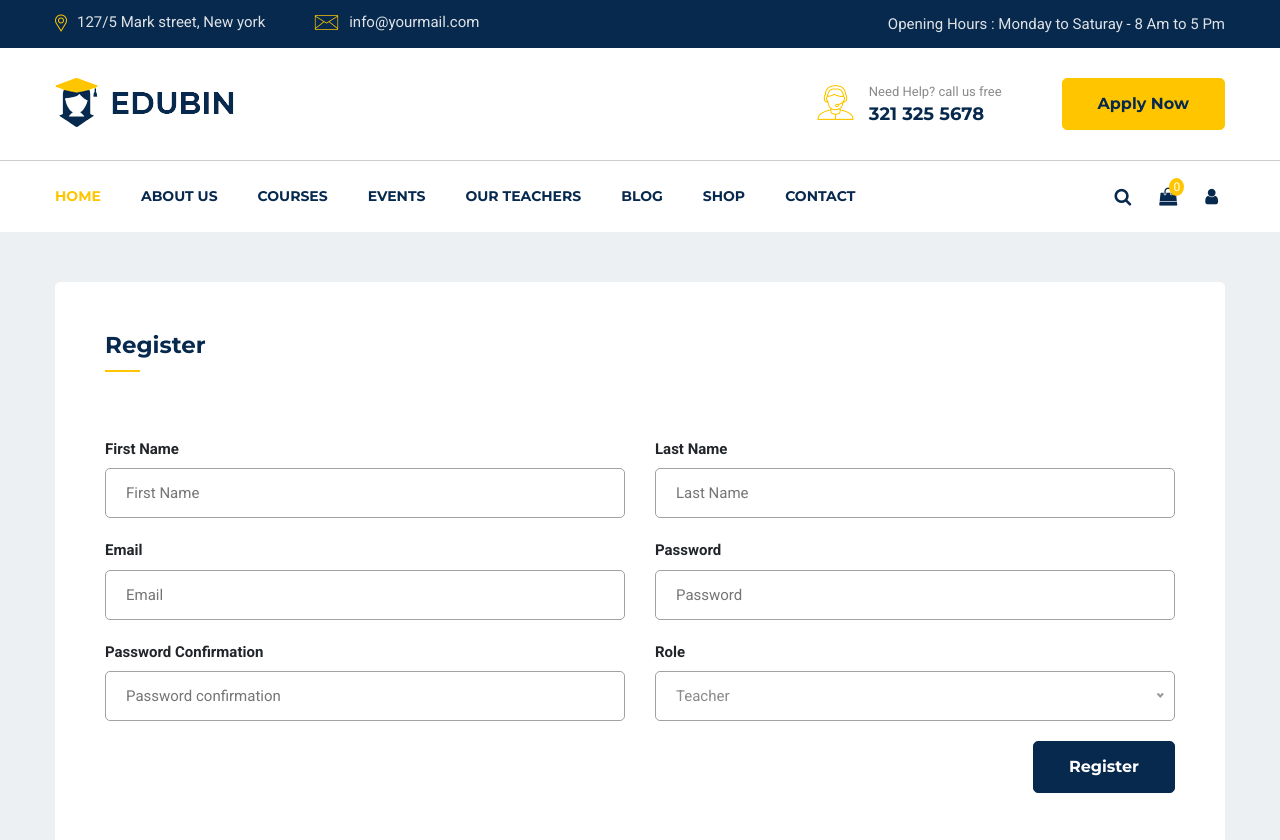
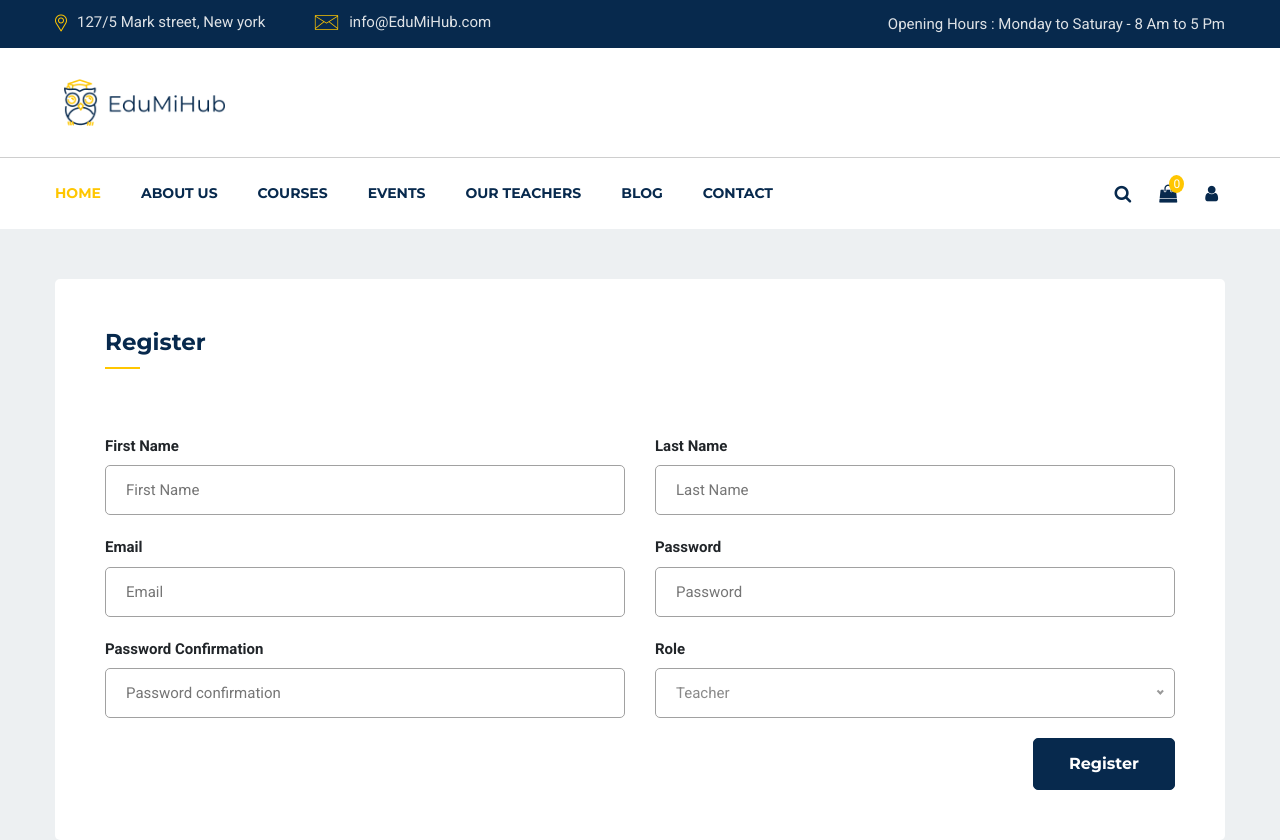
Before and after one commit to seaweedcracker0/edubin, a plain HTML site: page login.html in a window 1280 px wide. Shown: the top 840 px of the page. Drawn offline with nearby package versions, Linux system fonts and the light colour scheme.

Commit message:
1. Login :: update logo image. 2. Remove content.

```diff
--- a/css/custom.css
+++ b/css/custom.css
@@ -3,6 +3,12 @@ section{
 }
 .section-title h5{
     font-size: 23px;
+}
+
+.logo img{
+    width: 179px;
+    height: 49px;
+    object-fit: cover;
 }
 
 .register-label{
--- a/login.html
+++ b/login.html
@@ -72,7 +72,7 @@
                         <div class="header-contact text-lg-left text-center">
                             <ul>
                                 <li><img src="images/all-icon/map.png" alt="icon"><span>127/5 Mark street, New york</span></li>
-                                <li><img src="images/all-icon/email.png" alt="icon"><span>info@yourmail.com</span></li>
+                                <li><img src="images/all-icon/email.png" alt="icon"><span>info@EduMiHub.com</span></li>
                             </ul>
                         </div>
                     </div>
@@ -90,25 +90,9 @@
                 <div class="row">
                     <div class="col-lg-4 col-md-4">
                         <div class="logo">
-                            <a href="index-2.html">
-                                <img src="images/logo.png" alt="Logo">
+                            <a href="login.html">
+                                <img src="images/logo-3.png" alt="Logo">
                             </a>
-                        </div>
-                    </div>
-                    <div class="col-lg-8 col-md-8">
-                        <div class="support-button float-right d-none d-md-block">
-                            <div class="support float-left">
-                                <div class="icon">
-                                    <img src="images/all-icon/support.png" alt="icon">
-                                </div>
-                                <div class="cont">
-                                    <p>Need Help? call us free</p>
-                                    <span>321 325 5678</span>
-                                </div>
-                            </div>
-                            <div class="button float-left">
-                                <a href="#" class="main-btn">Apply Now</a>
-                            </div>
                         </div>
                     </div>
                 </div> <!-- row -->
@@ -130,11 +114,6 @@
                                 <ul class="navbar-nav mr-auto">
                                     <li class="nav-item">
                                         <a class="active" href="index-2.html">Home</a>
-                                        <ul class="sub-menu">
-                                            <li><a class="active" href="index-2.html">Home 01</a></li>
-                                            <li><a href="index-3.html">Home 02</a></li>
-                                            <li><a href="index-4.html">Home 03</a></li>
-                                        </ul>
                                     </li>
                                     <li class="nav-item">
                                         <a href="about.html">About us</a>
@@ -168,18 +147,7 @@
                                         </ul>
                                     </li>
                                     <li class="nav-item">
-                                        <a href="shop.html">Shop</a>
-                                        <ul class="sub-menu">
-                                            <li><a href="shop.html">Shop</a></li>
-                                            <li><a href="shop-singel.html">Shop Singel</a></li>
-                                        </ul>
-                                    </li>
-                                    <li class="nav-item">
                                         <a href="contact.html">Contact</a>
-                                        <ul class="sub-menu">
-                                            <li><a href="contact.html">Contact Us</a></li>
-                                            <li><a href="contact-2.html">Contact Us 2</a></li>
-                                        </ul>
                                     </li>
                                 </ul>
                             </div>
@@ -735,7 +703,6 @@
                                 </ul>
                                 <ul>
                                     <li><a href="#"><i class="fa fa-angle-right"></i>Gallery</a></li>
-                                    <li><a href="shop.html"><i class="fa fa-angle-right"></i>Shop</a></li>
                                     <li><a href="teachers.html"><i class="fa fa-angle-right"></i>Teachers</a></li>
                                     <li><a href="#"><i class="fa fa-angle-right"></i>Support</a></li>
                                     <li><a href="contact.html"><i class="fa fa-angle-right"></i>Contact</a></li>
```
Also changed, not shown: images/logo-3.png (added).
